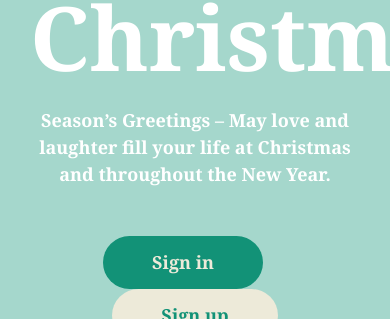
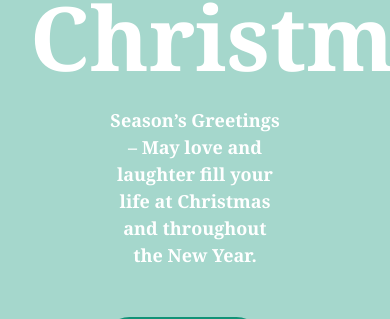
Before and after one commit to wjfondao/challengecode_one, a Nuxt app in the folder challenge_one/: page / in a window 390 px wide. Shown: the part 294-613 px from the top of the page. Built offline with nearby package versions, Linux system fonts and the light colour scheme.

Commit message:
update index.vue

```diff
--- a/challenge_one/pages/index.vue
+++ b/challenge_one/pages/index.vue
@@ -79,10 +79,14 @@
       p {
         font-size: 18px;
         margin-bottom: 0.16rem;
+        margin-right: 5rem;
+        margin-left: 5rem;
 
         /* Iphone */
         @media only screen and (min-device-width: 320px) and (max-device-width: 767px) and (-webkit-min-device-pixel-ratio: 2) {
           font-size: 14px;
+          margin-right: 0.15rem;
+          margin-left: 0.15rem;
         }
       }
     }
@@ -102,7 +106,7 @@
         /* Iphone */
         @media only screen and (min-device-width: 320px) and (max-device-width: 767px) and (-webkit-min-device-pixel-ratio: 2) {
           font-size: 14px;
-           margin-left: 1.5rem !important;
+          margin-left: 1.5rem !important;
         }
       }
       .btsignup {
```
